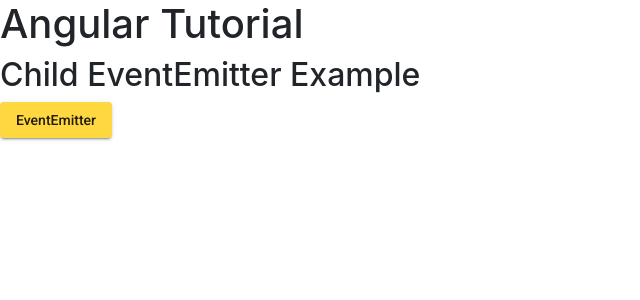
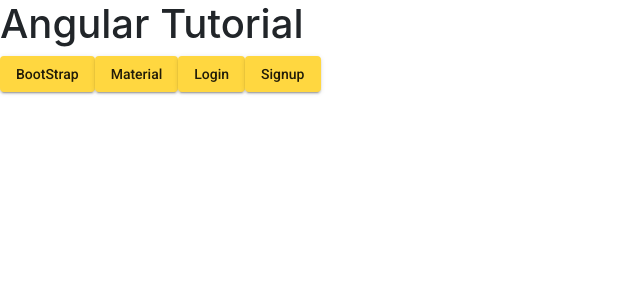
Before and after one commit to SouriyaRoy/AngularPractice, an Angular app: page / in a window 1280 px wide. Shown: the top 300 px of the page, without its empty margins (0-640 px from the left). Built offline with nearby package versions, Linux system fonts and the light colour scheme.

Commit message:
Added Routing

```diff
--- a/src/app/app.component.html
+++ b/src/app/app.component.html
@@ -22,5 +22,17 @@
 </table> -->
 
 
-<app-child-comp-event-emitter (parentComponent) = "parentComponent($event)"></app-child-comp-event-emitter>
-<h3>{{data}}</h3>
+<!-- <app-child-comp-event-emitter (parentComponent) = "parentComponent($event)"></app-child-comp-event-emitter>
+<h3>{{data}}</h3> -->
+
+<!-- <a routerLink = "bootstarp-tutorial">BootStrap</a>
+<a routerLink = "material">Material</a>
+<a routerLink = "login">login</a>
+<a routerLink = "signup">signup</a>
+<br> -->
+<button mat-raised-button color="accent" routerLink = "bootstarp-tutorial">BootStrap</button>
+<button mat-raised-button color="accent" routerLink = "material">Material</button>
+<button mat-raised-button color="accent" routerLink = "login">Login</button>
+<button mat-raised-button color="accent" routerLink = "signup">Signup</button>
+
+<router-outlet></router-outlet>
--- a/src/app/app.module.ts
+++ b/src/app/app.module.ts
@@ -10,7 +10,8 @@
 import { MaterialComponent } from './material/material.component'
 import {MatSliderModule} from '@angular/material/slider';
 import { ChildCompAppComponent } from './child-comp-app/child-comp-app.component';
-import { ChildCompEventEmitterComponent } from './child-comp-event-emitter/child-comp-event-emitter.component'
+import { ChildCompEventEmitterComponent } from './child-comp-event-emitter/child-comp-event-emitter.component';
+import { AppRoutingModule } from './app-routing.module'
 
 @NgModule({
   declarations: [
@@ -26,7 +27,8 @@
     NgbModule,
     BrowserAnimationsModule,
     MatButtonModule,
-    MatSliderModule
+    MatSliderModule,
+    AppRoutingModule
   ],
   providers: [],
   bootstrap: [AppComponent]
--- a/src/app/bootstrap-tutorial/bootstrap-tutorial.component.html
+++ b/src/app/bootstrap-tutorial/bootstrap-tutorial.component.html
@@ -1,3 +1,5 @@
+<br><br>
+
 <nav class="navbar navbar-expand-lg navbar-light bg-light mb-3">
   <a class="navbar-brand">Responsive navbar</a>
 
--- a/src/app/material/material.component.html
+++ b/src/app/material/material.component.html
@@ -1,3 +1,4 @@
+<br><br>
 <button mat-button color="accent">Accent</button>
 <button mat-button color="warn">Warn</button>
 <button mat-raised-button color="accent">Accent</button>
```
Also changed, not shown: src/app/app-routing.module.ts (added, +36 -0 lines).
